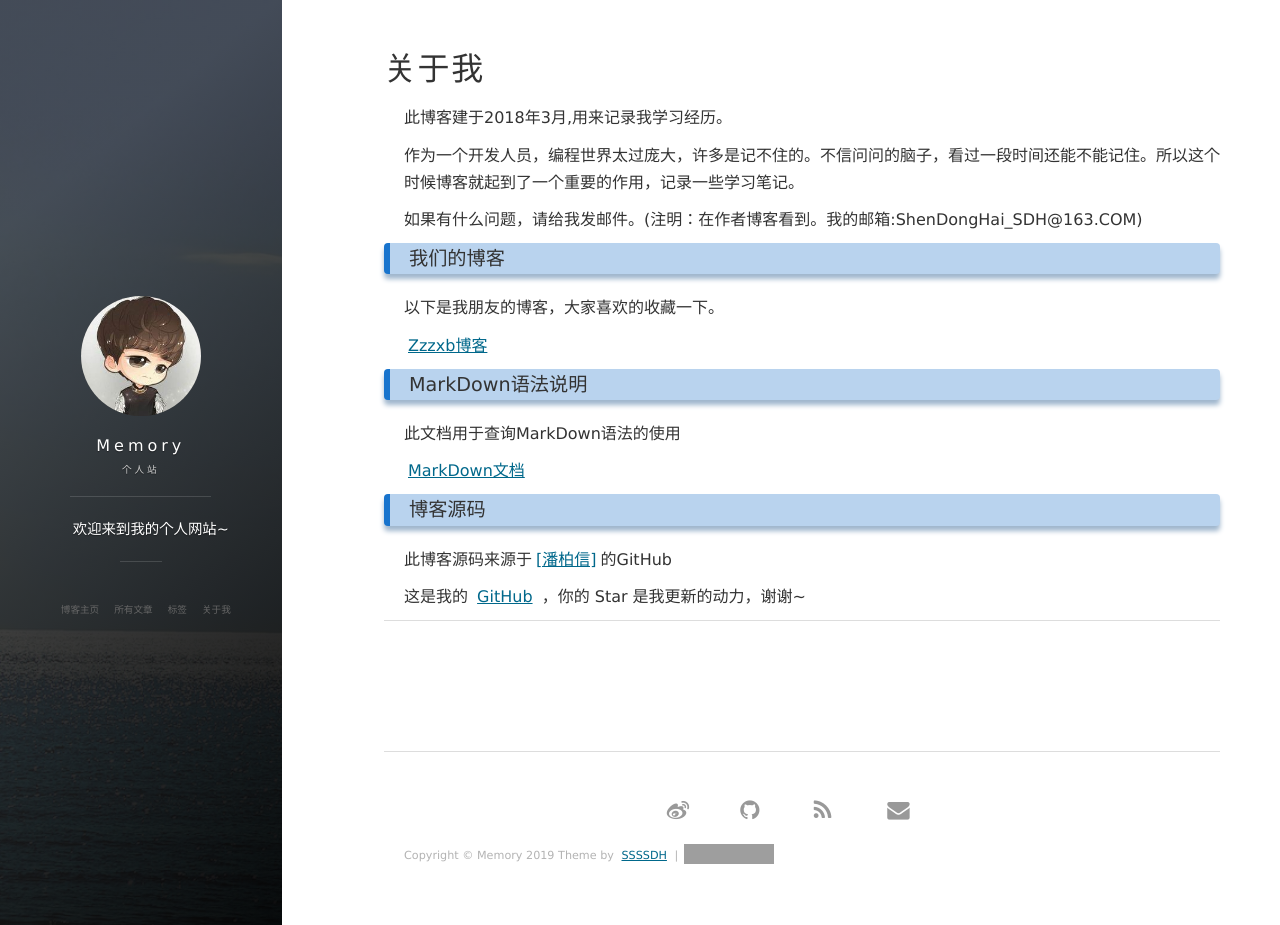
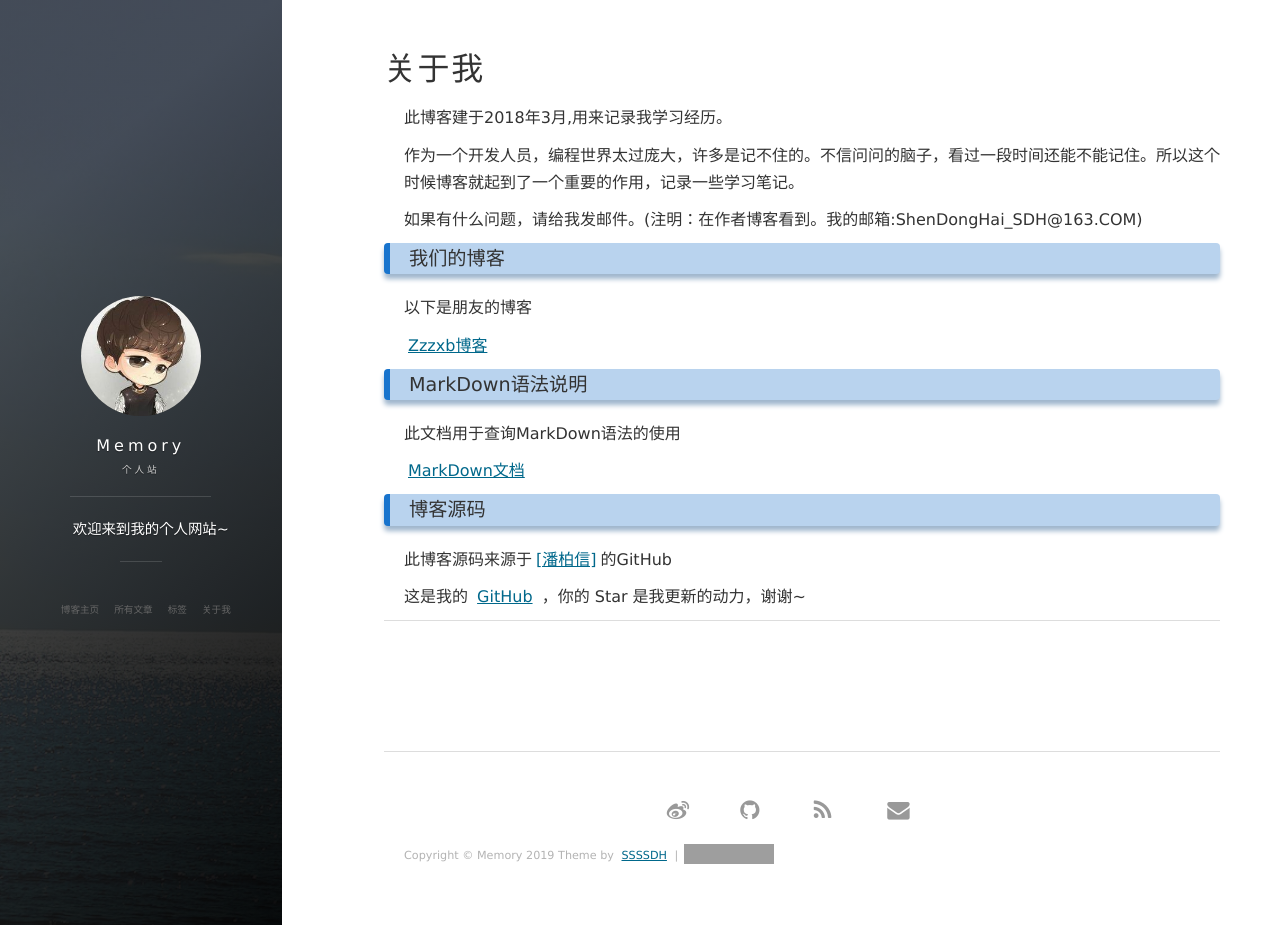
Before and after one commit to dhshenc/dhshenc.github.io, a Jekyll site: the page built from about.md, in a window 1280 px wide and 925 px high. Built offline with Jekyll 4.4.1, drawn with Linux system fonts in a browser that asks for light colours; nearby versions of some CDN libraries; comment, search, counter and statistics services are not loaded; grey boxes are pictures that could not be loaded.

Commit message:
修改关于我

```diff
--- a/about.md
+++ b/about.md
@@ -18,7 +18,7 @@ title: 关于我
 
 <p>
 
-以下是我朋友的博客，大家喜欢的收藏一下。
+以下是朋友的博客
 
 <p>
 
```
